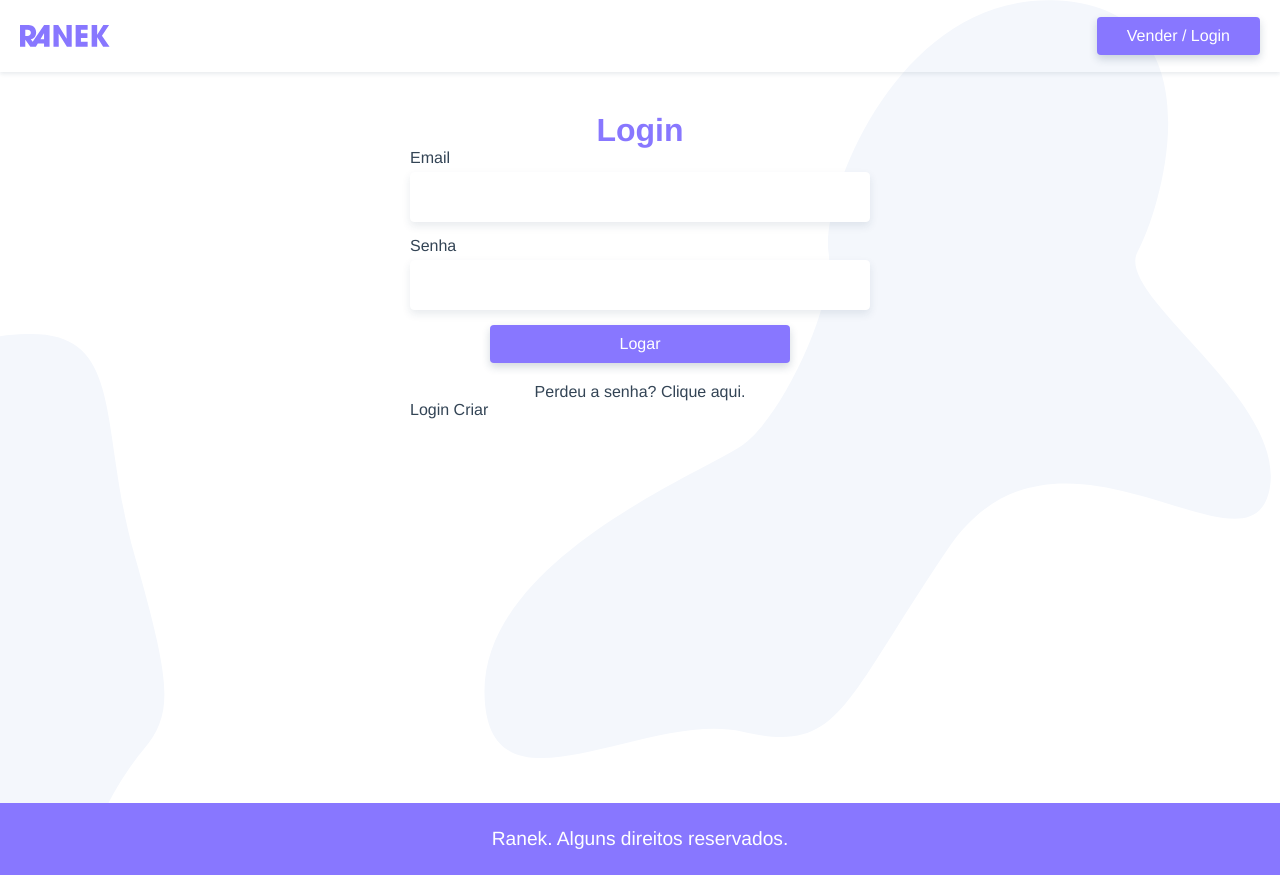
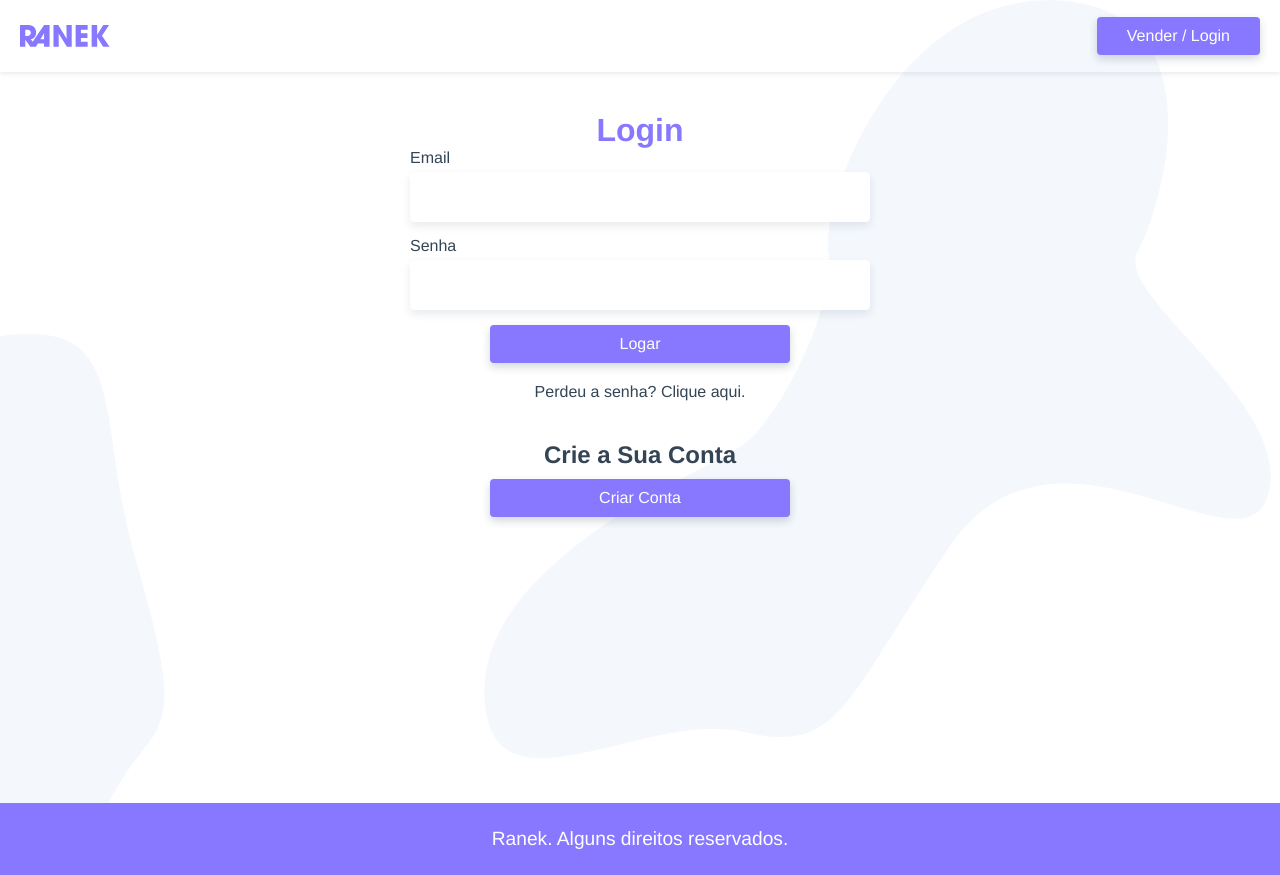
Before and after one commit to Sara-Rodrigues/ranek, a Vue app: page /login in a window 1280 px wide. Built offline with nearby package versions, Linux system fonts and the light colour scheme; the HTML template or start-up script is replaced by a standard one.

Commit message:
usuario formulario

```diff
--- a/src/components/LoginCriar.vue
+++ b/src/components/LoginCriar.vue
@@ -1,12 +1,48 @@
 <template>
-  <p>Login Criar</p>
+  <section>
+    <h2>Crie a Sua Conta</h2>
+    <transition mode="out-in">
+      <button v-if="!criar" class="btn" @click="criar = true">
+        Criar Conta
+      </button>
+      <UsuarioForm v-else>
+        <button class="btn btn-form">Criar Usuário</button>
+      </UsuarioForm>
+    </transition>
+  </section>
 </template>
 
 <script>
+import UsuarioForm from "@/components/UsuarioForm.vue";
+
 export default {
   name: "LoginCriar",
+  components: {
+    UsuarioForm,
+  },
+  data() {
+    return {
+      criar: false,
+    };
+  },
 };
 </script>
 
-<style>
+<style scoped>
+h2 {
+  text-align: center;
+  margin-top: 40px;
+  margin-bottom: 10px;
+}
+
+.btn {
+  width: 100%;
+  max-width: 300px;
+  margin-left: auto;
+  margin-right: auto;
+}
+
+.btn-form {
+  max-width: 100%;
+}
 </style>
--- /dev/null
+++ b/src/components/UsuarioForm.vue
@@ -0,0 +1,42 @@
+<template>
+  <form>
+    <label for="nome">Nome</label>
+    <input id="nome" name="nome" type="text" v-model="nome">
+    <label for="email">Email</label>
+    <input id="email" name="email" type="email" v-model="email">
+    <label for="senha">Senha</label>
+    <input id="senha" name="senha" type="password" v-model="senha">
+    <label for="cep">Cep</label>
+    <input id="cep" name="cep" type="text" v-model="cep">
+    <label for="rua">Rua</label>
+    <input id="rua" name="rua" type="text" v-model="rua">
+    <label for="numero">Numero</label>
+    <input id="numero" name="numero" type="text" v-model="numero">
+    <label for="bairro">Bairro</label>
+    <input id="bairro" name="bairro" type="text" v-model="bairro">
+    <label for="cidade">Cidade</label>
+    <input id="cidade" name="cidade" type="text" v-model="cidade">
+    <label for="estado">Estado</label>
+    <input id="estado" name="estado" type="text" v-model="estado">
+    <div class="button">
+      <slot></slot>
+    </div>
+  </form>
+</template>
+
+<script>
+export default {};
+</script>
+
+<style scoped>
+form {
+  display: grid;
+  grid-template-columns: 80px 1fr;
+  align-items: center;
+}
+
+.button {
+  grid-column: 2;
+  margin-top: 10px;
+}
+</style>
```
